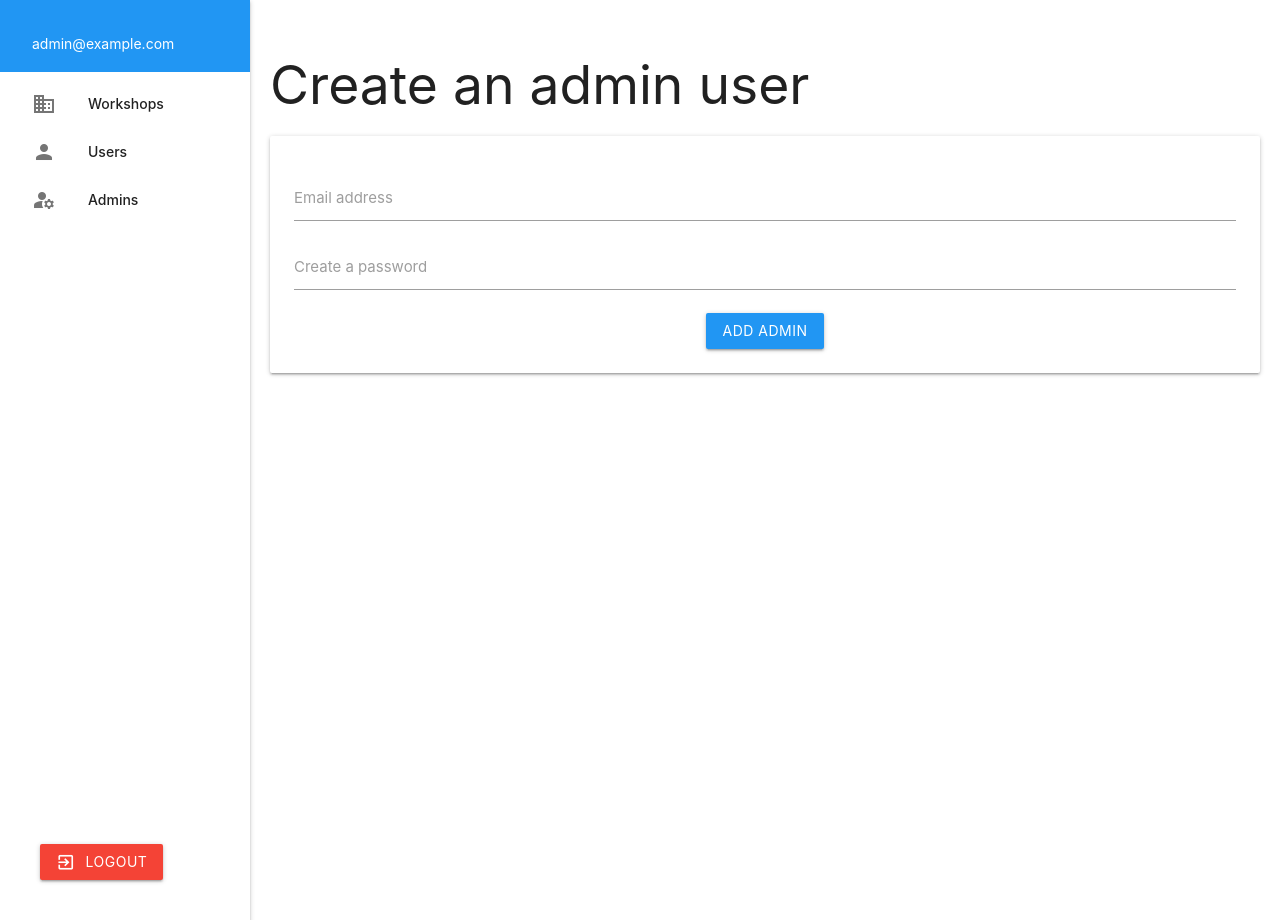
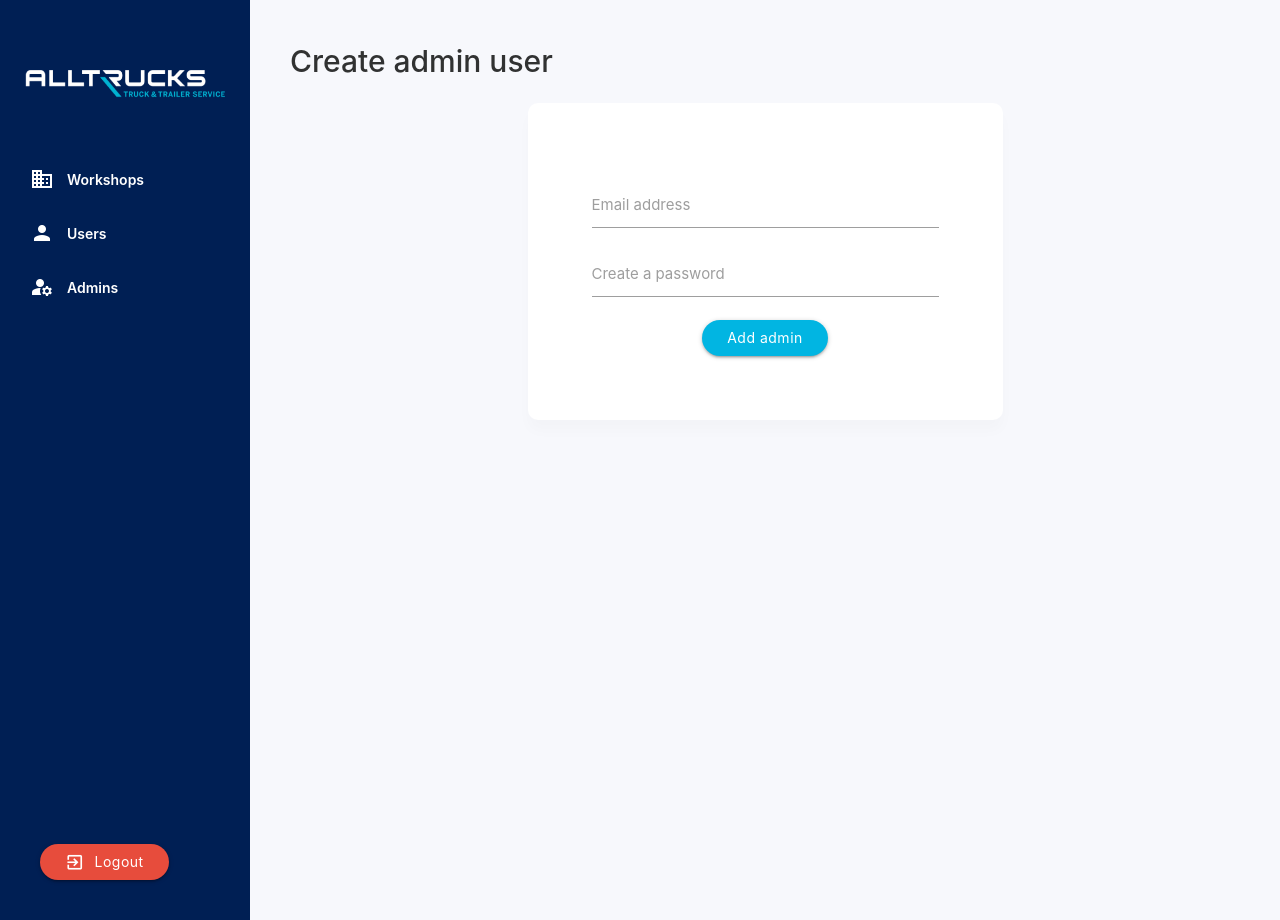
Before and after one commit to timotheehatton/alltrucks_evaluation, a Django app: template templates/admin/admins/create_admin.html in a window 1280 px wide. Run offline with Django 5.2, Linux system fonts and the light colour scheme; the template is opened without the code that fills it: values that come from a table or form of the project are taken from there, others are empty; a user stored in the database is signed in.

Commit message:
improve admin space

```diff
--- a/templates/admin/admins/create_admin.html
+++ b/templates/admin/admins/create_admin.html
@@ -1,8 +1,15 @@
-{% extends "admin/base_site.html" %}
+{% extends "layout.html" %}
+{% load static %}
 
-{% block content %}
-<h2>Create an admin user</h2>
+{% block stylesheets %}
+<link rel="stylesheet" type="text/css" href="{% static 'css/admin/style.css' %}">
+{% endblock %}
 
+{% block body %}
+<h1 class="page-title">Create admin user</h1>
+
+<div class="row">
+    <div class="col s6 offset-s3">
         <div class="card">
             <div class="card-content">
                 <form method="post" action="{% url 'admin:create_admin' %}">
@@ -34,6 +41,8 @@
                         {% endfor %}
                     </ul>
                 {% endif %}
+            </div>
+        </div>
     </div>
 </div>
 {% endblock %}
--- a/templates/admin/base_site.html
+++ /dev/null
@@ -1,58 +0,0 @@
-{% load static %}
-
-<!DOCTYPE html>
-<html lang="en">
-<head>
-    <meta charset="UTF-8">
-    <meta name="viewport" content="width=device-width, initial-scale=1.0">
-    <title>Admin</title>
-    {% load static %}
-    <link href="https://fonts.googleapis.com/icon?family=Material+Icons" rel="stylesheet">
-    <link rel="stylesheet" href="{% static 'css/external/materialize.min.css' %}" type="text/css">
-    <link rel="stylesheet" type="text/css" href="{% static 'css/admin/style.css' %}">
-    {% block extrahead %}{% endblock %}
-</head>
-<body class="materialize-css">
-    {% if user.is_authenticated %}
-    <form method="post" action="{% url 'logout' %}" style="display: inline;">
-        {% csrf_token %}
-        <button type="submit" class="logout-button btn red">
-            <i class="material-icons">exit_to_app</i>Logout
-        </button>
-    </form>
-    <header>
-        <ul id="slide-out" class="sidenav sidenav-fixed">
-            <li>
-                <div class="user-view background blue">
-                    <span class="white-text email">{{ user.email }}</span>
-                </div>
-            </li>
-            <li><a class="{% if request.resolver_match.url_name == "workshops" %}active{% endif %}" href="{% url 'admin:workshops' %}"><i class="material-icons">business</i>Workshops</a></li>
-            <li><a class="{% if request.resolver_match.url_name == "users" %}active{% endif %}" href="{% url 'admin:users' %}"><i class="material-icons">person</i>Users</a></li>
-            <li><a class="{% if request.resolver_match.url_name == "admins" %}active{% endif %}" href="{% url 'admin:admins' %}"><i class="material-icons">manage_accounts</i>Admins</a></li>
-        </ul>
-        {% comment %} <a href="{% url 'admin:logout' %}" class="logout-button btn red"><i class="material-icons">exit_to_app</i>Logout</a> {% endcomment %}
-    </header>
-    {% endif%}
-    <main class="main-content">
-        {% block content %}{% endblock %}
-    </main>
-    <script src="{% static 'js/external/materialize.js' %}"></script>
-    <script>
-        var select = document.querySelectorAll('select');
-        var select = M.FormSelect.init(select);
-
-        const rows = document.querySelectorAll('.clickable-row');
-        rows.forEach(row => {
-            row.addEventListener('click', function () {
-                window.location = this.dataset.href;
-            });
-        });
-        document.addEventListener('DOMContentLoaded', function() {
-            var elems = document.querySelectorAll('.sidenav');
-            var instances = M.Sidenav.init(elems);
-        });
-    </script>
-    {% block script %}{% endblock %}
-</body>
-</html>
--- a/templates/common/base_user_details.html
+++ b/templates/common/base_user_details.html
@@ -7,9 +7,11 @@
 
 {% block body %}
 <div class="stats {% if user.is_superuser == True %}stats-admin{% endif %}">
-    {% if current_user and user.is_superuser == False %}
+    {% if current_user %}
         <a href="{% if user.is_superuser == False %}{% url 'workshop:technicians' %}{% else %}{% url 'admin:users' %}{% endif %}" class="button-back"><i class="material-icons">arrow_back</i>Technicians</a>
-        <div class="card name-card"><i class="material-icons page-title-icon">person</i> {{ current_user.first_name }} {{ current_user.last_name }}</div>
+        {% if user.is_superuser == False %}
+            <div class="card name-card"><i class="material-icons page-title-icon">person</i> {{ current_user.first_name }} {{ current_user.last_name }}</div>
+        {% endif %}
     {% else %}
         <h1 class="page-title"><i class="material-icons page-title-icon">bar_chart</i> {% firstof page_content.user_statistic.page_title "User details" %}</h1>
     {% endif %}
--- a/templates/layout.html
+++ b/templates/layout.html
@@ -32,6 +32,16 @@
                 <li><a class="{% if request.resolver_match.url_name == "technicians" or request.resolver_match.url_name == "details" %}active{% endif %}" href="{% url 'workshop:technicians' %}"><i class="material-icons">group</i> {{ page_content.menu.workshop_technicians }}</a></li>
                 <li class="header spaced-row-top-big">{{ page_content.menu.label_settings }}</li>
                 <li><a class="{% if request.resolver_match.url_name == "account" %}active{% endif %}" href="{% url 'workshop:account' %}"><i class="material-icons">manage_accounts</i> {{ page_content.menu.workshop_account }}</a></li>
+                {% elif request.user.is_superuser == True %}
+                <li><a class="{% if request.resolver_match.url_name == "workshops" or request.resolver_match.url_name == "create_company" %}active{% endif %}" href="{% url 'admin:workshops' %}"><i class="material-icons">business</i>Workshops</a></li>
+                <li><a class="{% if request.resolver_match.url_name == "users" or request.resolver_match.url_name == "single_user" %}active{% endif %}" href="{% url 'admin:users' %}"><i class="material-icons">person</i>Users</a></li>
+                <li><a class="{% if request.resolver_match.url_name == "admins" or request.resolver_match.url_name == "create_admin" %}active{% endif %}" href="{% url 'admin:admins' %}"><i class="material-icons">manage_accounts</i>Admins</a></li>
+                 <form method="post" action="{% url 'logout' %}" style="display: inline;">
+                    {% csrf_token %}
+                    <button type="submit" class="logout-button btn red">
+                        <i class="material-icons">exit_to_app</i>Logout
+                    </button>
+                </form>
                 {% endif %}
             </ul>
         </div>
```
Also changed, not shown: templates/admin/admins/index.html (+8 -3 lines), templates/admin/users/index.html (+16 -13 lines), templates/admin/workshops/create_company.html (+10 -4 lines), templates/admin/workshops/index.html (+9 -3 lines). Lines whose indentation alone changed are shown as unchanged.
